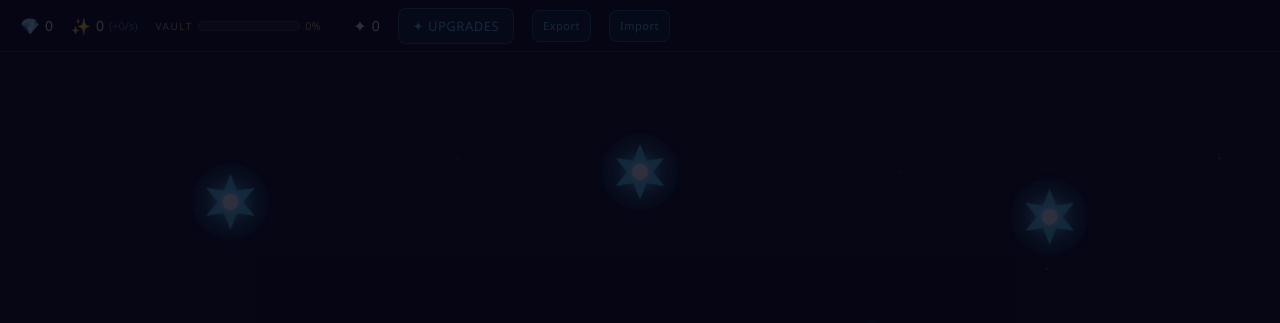
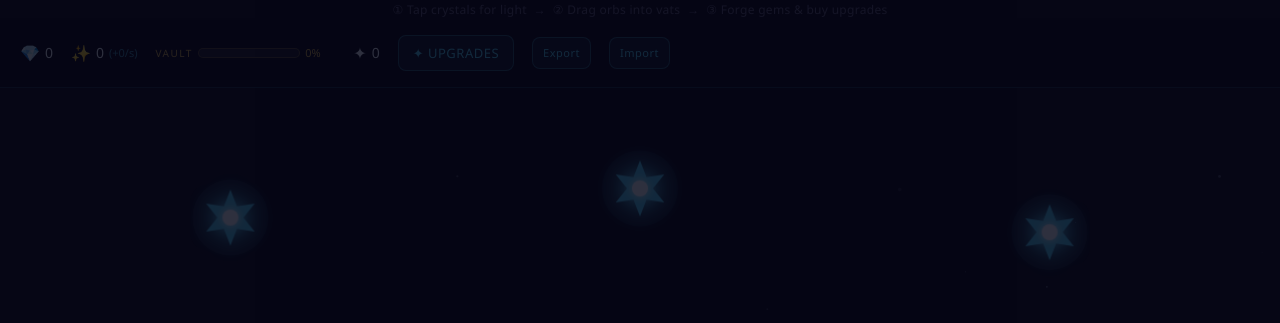
Before and after one commit to n1111ce/incremental-creator, a plain HTML site: page game-005-prism-forge/index.html in a window 1280 px wide. Shown: the top 323 px of the page. Drawn offline with Linux system fonts and the light colour scheme.

Commit message:
game-005: add README, header strip
Co-Authored-By: Claude Sonnet 4.6 <noreply@anthropic.com>

```diff
--- a/game-005-prism-forge/index.html
+++ b/game-005-prism-forge/index.html
@@ -7,6 +7,8 @@
   <link rel="stylesheet" href="./style.css">
 </head>
 <body>
+  <!-- Step hint strip -->
+  <div id="header-strip">① Tap crystals for light &nbsp;→&nbsp; ② Drag orbs into vats &nbsp;→&nbsp; ③ Forge gems &amp; buy upgrades</div>
   <!-- HUD bar -->
   <div id="hud">
     <div id="hud-gems"><span class="hud-icon">💎</span> <span id="hud-gems-val">0</span></div>
--- a/game-005-prism-forge/style.css
+++ b/game-005-prism-forge/style.css
@@ -10,7 +10,7 @@
   --violet: #9b50e0;
   --amber: #e09050;
   --white-light: #e8f4ff;
-  --hud-h: 52px;
+  --hud-h: 70px;
 }
 
 *, *::before, *::after { box-sizing: border-box; margin: 0; padding: 0; }
@@ -25,10 +25,26 @@ html, body {
   -webkit-user-select: none;
 }
 
+/* ===== HEADER STRIP ===== */
+#header-strip {
+  position: fixed;
+  top: 0; left: 0; right: 0;
+  height: 18px;
+  background: transparent;
+  color: #5a5a7a;
+  font-size: 9pt;
+  display: flex;
+  align-items: center;
+  justify-content: center;
+  letter-spacing: 0.3px;
+  pointer-events: none;
+  z-index: 110;
+}
+
 /* ===== HUD ===== */
 #hud {
   position: fixed;
-  top: 0; left: 0; right: 0;
+  top: 18px; left: 0; right: 0;
   height: var(--hud-h);
   background: rgba(8,8,24,0.92);
   border-bottom: 1px solid rgba(75,200,240,0.2);
```
Also changed, not shown: 1 other file.
